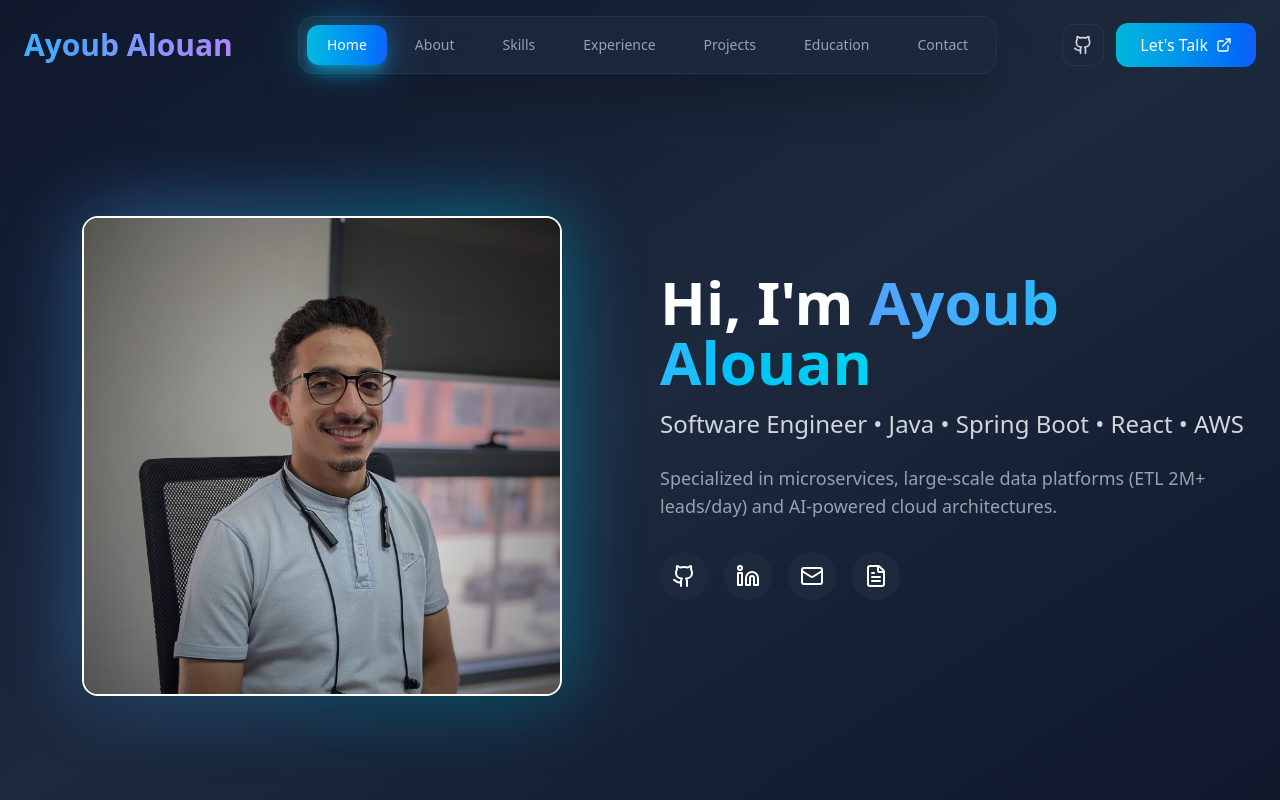
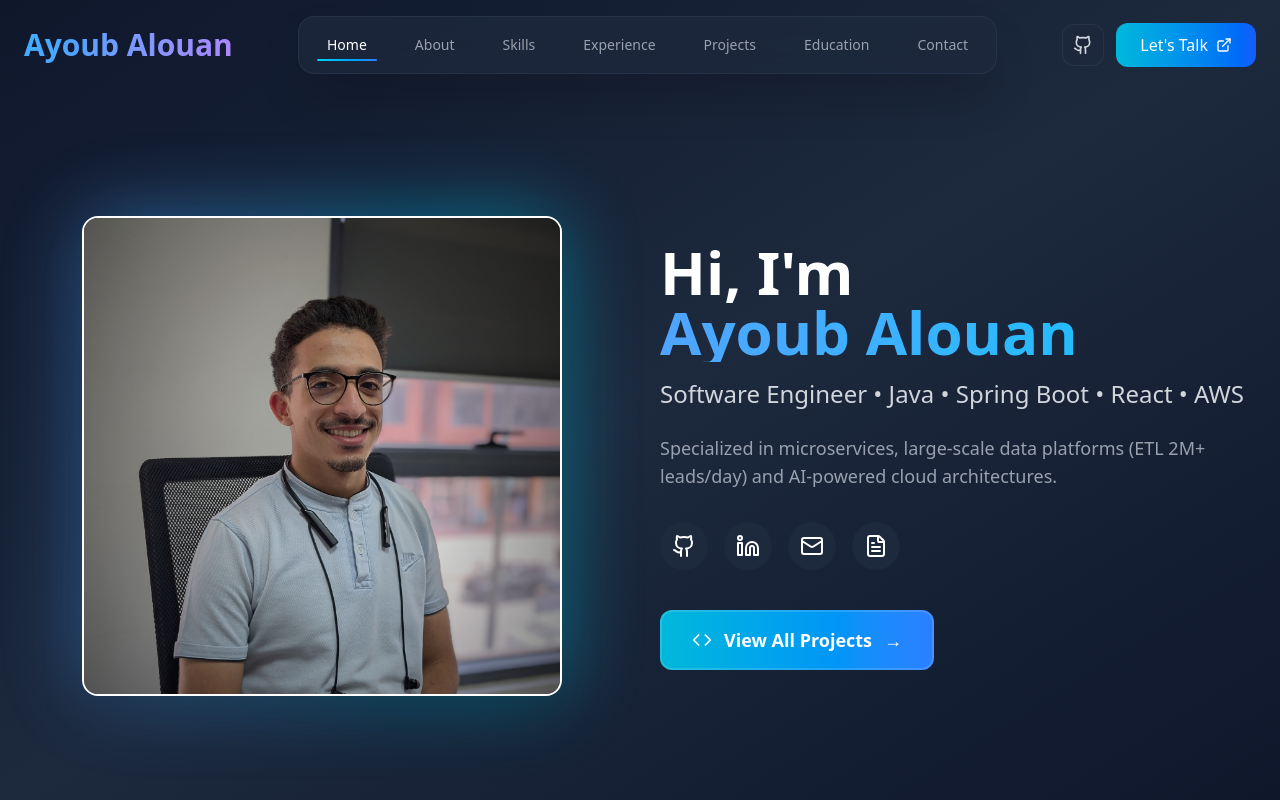
Before and after one commit to ALOUAN01/portfolio, a React (Vite) app: page / in a window 1280 px wide. Shown: the top 800 px of the page. Built offline with nearby package versions, Linux system fonts and the light colour scheme.

Commit message:
commit ap

```diff
--- a/src/App.jsx
+++ b/src/App.jsx
@@ -8,13 +8,14 @@ import SkillDetails from "./pages/SkillDetails";
 import CertifDetails from "./pages/CertifDetails";
 import AllProjects from "./pages/project";
 import { Analytics } from '@vercel/analytics/react';
-
+import ScrollToTop from './pages/ScrollToTop.jsx';
 import './App.css'
 
 function App() {
   return (
     <BrowserRouter>
       <Analytics />
+      <ScrollToTop />
       <Routes>
         <Route path="/" element={<Home />} />
         <Route path="/projects" element={<AllProjects />} />
--- a/src/pages/Home.jsx
+++ b/src/pages/Home.jsx
@@ -54,9 +54,9 @@ export default function Portfolio() {
 
           {/* RIGHT — TEXT */}
           <div className="text-center md:text-left">
-            <h1 className="text-5xl md:text-6xl font-bold mb-4 animate-slide-up">
-              Hi, I'm{" "}
-              <span className="bg-gradient-to-r from-blue-400 to-cyan-400 bg-clip-text text-transparent">
+            <h1 className="text-5xl md:text-6xl font-bold mb-4 overflow-hidden">
+              <span className="inline-block animate-slide-up">Hi, I'm </span>
+              <span className="inline-block bg-gradient-to-r from-blue-400 to-cyan-400 bg-clip-text text-transparent animate-slide-up-delayed animate-gradient-shift">
                 Ayoub Alouan
               </span>
             </h1>
@@ -102,6 +102,21 @@ export default function Portfolio() {
                 <FileText size={24} />
               </a>
             </div>
+            {/* VIEW ALL PROJECTS BUTTON */}
+            <button
+              onClick={() => navigate("/projects")}
+              className="group relative px-8 py-4 bg-gradient-to-r from-cyan-500 to-blue-500 rounded-xl font-semibold text-lg overflow-hidden transition-all hover:shadow-2xl hover:shadow-cyan-500/50 hover:scale-105 animate-fade-in-button"
+            >
+              <span className="absolute inset-0 bg-gradient-to-r from-transparent via-white/30 to-transparent translate-x-[-200%] group-hover:translate-x-[200%] transition-transform duration-700"></span>
+              <span className="absolute inset-0 rounded-xl border-2 border-white/20 animate-pulse-border"></span>
+              <span className="relative z-10 flex items-center gap-3">
+                <Code size={20} />
+                View All Projects
+                <span className="transform transition-transform duration-300 group-hover:translate-x-2">
+                  →
+                </span>
+              </span>
+            </button>
 
             {/* SCROLL DOWN
             <button
@@ -230,7 +245,7 @@ export default function Portfolio() {
       </section>
 
       {/* Projects Section */}
-       <section id="projects" className="py-20 px-6 bg-slate-800/30">
+      <section id="projects" className="py-20 px-6 bg-slate-800/30">
         <div className="max-w-6xl mx-auto">
           {/* Header avec titre et bouton */}
           <div className="flex flex-col items-center mb-12">
@@ -238,7 +253,7 @@ export default function Portfolio() {
               Featured Projects
             </h2>
             <button
-              onClick={() => navigate('/projects')}
+              onClick={() => navigate("/projects")}
               className="group relative flex items-center gap-3 px-8 py-3.5
                          bg-gradient-to-r from-slate-700 to-slate-600
                          hover:from-cyan-500 hover:to-blue-500
@@ -256,6 +271,7 @@ export default function Portfolio() {
                 →
               </span>
             </button>
+
           </div>
 
           {/* Grille des projets */}
@@ -305,8 +321,6 @@ export default function Portfolio() {
               </div>
             ))}
           </div>
-
-
         </div>
       </section>
 
@@ -426,20 +440,80 @@ export default function Portfolio() {
         </div>
       </footer>
 
-      <style>{`
+ <style>{`
         @keyframes fade-in {
           from { opacity: 0; }
           to { opacity: 1; }
         }
+
         @keyframes slide-up {
-          from { opacity: 0; transform: translateY(30px); }
-          to { opacity: 1; transform: translateY(0); }
+          from {
+            opacity: 0;
+            transform: translateY(30px);
+          }
+          to {
+            opacity: 1;
+            transform: translateY(0);
+          }
         }
+
+        @keyframes gradient-shift {
+          0% {
+            background-position: 0% 50%;
+          }
+          50% {
+            background-position: 100% 50%;
+          }
+          100% {
+            background-position: 0% 50%;
+          }
+        }
+
         .animate-fade-in {
           animation: fade-in 1s ease-out;
         }
+
         .animate-slide-up {
           animation: slide-up 0.8s ease-out;
+        }
+
+        .animate-slide-up-delayed {
+          animation: slide-up 0.8s ease-out 0.3s backwards;
+        }
+
+        .animate-fade-in-delayed {
+          animation: fade-in 1s ease-out 0.6s backwards;
+        }
+
+        .animate-fade-in-more-delayed {
+          animation: fade-in 1s ease-out 0.9s backwards;
+        }
+
+        .animate-fade-in-icons {
+          animation: fade-in 1s ease-out 1.2s backwards;
+        }
+
+        .animate-fade-in-button {
+          animation: fade-in 1s ease-out 1.5s backwards;
+        }
+
+        @keyframes pulse-border {
+          0%, 100% {
+            opacity: 0.3;
+          }
+          50% {
+            opacity: 0.8;
+          }
+        }
+
+        .animate-pulse-border {
+          animation: pulse-border 2s ease-in-out infinite;
+        }
+
+        .animate-gradient-shift {
+          background-size: 200% 200%;
+          animation: slide-up 0.8s ease-out 0.3s backwards,
+                     gradient-shift 3s ease infinite 1.1s;
         }
       `}</style>
     </div>
--- /dev/null
+++ b/src/pages/ScrollToTop.jsx
@@ -0,0 +1,12 @@
+import { useEffect } from "react";
+import { useLocation } from "react-router-dom";
+
+export default function ScrollToTop() {
+  const { pathname } = useLocation();
+
+  useEffect(() => {
+    window.scrollTo(0, 0);
+  }, [pathname]);
+
+  return null;
+}
--- a/src/pages/navbar.jsx
+++ b/src/pages/navbar.jsx
@@ -1,6 +1,14 @@
 import React, { useState, useEffect } from "react";
 import { useNavigate, useLocation } from "react-router-dom";
-import { Mail, Phone, Menu, X, Github, Linkedin, ExternalLink } from "lucide-react";
+import {
+  Mail,
+  Phone,
+  Menu,
+  X,
+  Github,
+  Linkedin,
+  ExternalLink,
+} from "lucide-react";
 
 export default function Navbar() {
   const [activeSection, setActiveSection] = useState("home");
@@ -120,9 +128,15 @@ export default function Navbar() {
             <div className="hidden lg:flex items-center gap-2 bg-slate-800/80 backdrop-blur-2xl rounded-2xl px-2 py-2 border border-slate-700/50 shadow-2xl">
               {navItems.map((item) => {
                 const isActive =
-                  location.pathname === "/" &&
-                  activeSection === item.toLowerCase();
+                  (location.pathname === "/" &&
+                    activeSection === item.toLowerCase()) ||
+                  (location.pathname.startsWith("/projects") &&
+                    item.toLowerCase() === "projects") ||
+                  (location.pathname.startsWith("/project/") &&
+                    item.toLowerCase() === "projects");
+
                 return (
+
                   <button
                     key={item}
                     onClick={() => scrollToSection(item.toLowerCase())}
@@ -133,21 +147,19 @@ export default function Navbar() {
                           : "text-gray-400 hover:text-white"
                       }`}
                   >
-                    {/* Active background with gradient */}
-                    {isActive && (
-                      <>
-                        <span className="absolute inset-0 rounded-xl bg-gradient-to-r from-cyan-500 to-blue-600 shadow-lg shadow-cyan-500/50"></span>
-                        <span className="absolute inset-0 rounded-xl bg-gradient-to-r from-cyan-400 to-blue-500 blur-xl opacity-50 animate-pulse"></span>
-                      </>
-                    )}
-
                     {/* Hover effect */}
                     {!isActive && (
                       <span className="absolute inset-0 rounded-xl bg-slate-700 opacity-0 group-hover:opacity-100 transition-opacity duration-300"></span>
                     )}
 
                     <span className="relative z-10">{item}</span>
+
+                    {/* Active underline with animation */}
+                    <span className={`absolute bottom-1 left-1/2 -translate-x-1/2 h-0.5 bg-gradient-to-r from-cyan-400 via-blue-500 to-cyan-400 rounded-full shadow-lg shadow-cyan-500/50 transition-all duration-500 ease-out bg-[length:200%_100%] ${
+                      isActive ? 'w-3/4 opacity-100 animate-shimmer' : 'w-0 opacity-0'
+                    }`}></span>
                   </button>
+
                 );
               })}
             </div>
@@ -160,7 +172,10 @@ export default function Navbar() {
                 rel="noopener noreferrer"
                 className="p-2.5 bg-slate-800/80 hover:bg-slate-700 border border-slate-700/50 rounded-xl transition-all hover:scale-110 hover:border-cyan-400/50"
               >
-                <Github size={20} className="text-gray-300 hover:text-cyan-400 transition-colors" />
+                <Github
+                  size={20}
+                  className="text-gray-300 hover:text-cyan-400 transition-colors"
+                />
               </a>
 
               <button
@@ -171,7 +186,10 @@ export default function Navbar() {
                 <span className="absolute inset-0 bg-gradient-to-r from-transparent via-white/20 to-transparent -translate-x-full group-hover:translate-x-full transition-transform duration-1000"></span>
                 <span className="relative flex items-center gap-2">
                   Let's Talk
-                  <ExternalLink size={16} className="group-hover:rotate-12 transition-transform" />
+                  <ExternalLink
+                    size={16}
+                    className="group-hover:rotate-12 transition-transform"
+                  />
                 </span>
               </button>
             </div>
@@ -186,9 +204,15 @@ export default function Navbar() {
 
               <div className="relative">
                 {isMobileMenuOpen ? (
-                  <X size={24} className="text-cyan-400 transition-transform duration-300 rotate-90" />
+                  <X
+                    size={24}
+                    className="text-cyan-400 transition-transform duration-300 rotate-90"
+                  />
                 ) : (
-                  <Menu size={24} className="text-cyan-400 group-hover:scale-110 transition-transform duration-300" />
+                  <Menu
+                    size={24}
+                    className="text-cyan-400 group-hover:scale-110 transition-transform duration-300"
+                  />
                 )}
               </div>
             </button>
@@ -222,10 +246,13 @@ export default function Navbar() {
           <div className="p-8 relative">
             {/* Animated background pattern */}
             <div className="absolute inset-0 opacity-5 pointer-events-none">
-              <div className="absolute inset-0" style={{
-                backgroundImage: `radial-gradient(circle at 2px 2px, cyan 1px, transparent 0)`,
-                backgroundSize: '40px 40px'
-              }}></div>
+              <div
+                className="absolute inset-0"
+                style={{
+                  backgroundImage: `radial-gradient(circle at 2px 2px, cyan 1px, transparent 0)`,
+                  backgroundSize: "40px 40px",
+                }}
+              ></div>
             </div>
 
             {/* Header */}
@@ -262,7 +289,9 @@ export default function Navbar() {
                       }`}
                     style={{
                       animationDelay: `${index * 0.1}s`,
-                      animation: isMobileMenuOpen ? 'slideInLeft 0.5s ease-out both' : 'none'
+                      animation: isMobileMenuOpen
+                        ? "slideInLeft 0.5s ease-out both"
+                        : "none",
                     }}
                   >
                     {/* Active state */}
@@ -281,7 +310,11 @@ export default function Navbar() {
                     {/* Content */}
                     <span className="relative z-10 flex items-center justify-between">
                       <span>{item}</span>
-                      <span className={`text-cyan-400 transition-transform duration-300 ${isActive || 'group-hover:translate-x-1'}`}>
+                      <span
+                        className={`text-cyan-400 transition-transform duration-300 ${
+                          isActive || "group-hover:translate-x-1"
+                        }`}
+                      >
                         →
                       </span>
                     </span>
@@ -355,7 +388,10 @@ export default function Navbar() {
               <span className="absolute inset-0 bg-gradient-to-r from-transparent via-white/20 to-transparent -translate-x-full group-active:translate-x-full transition-transform duration-700"></span>
               <span className="relative flex items-center justify-center gap-2">
                 Start a Project
-                <ExternalLink size={18} className="group-hover:rotate-12 transition-transform" />
+                <ExternalLink
+                  size={18}
+                  className="group-hover:rotate-12 transition-transform"
+                />
               </span>
             </button>
           </div>
```
Also changed, not shown: src/pages/ProjectDetails.jsx (+9 -14 lines).
